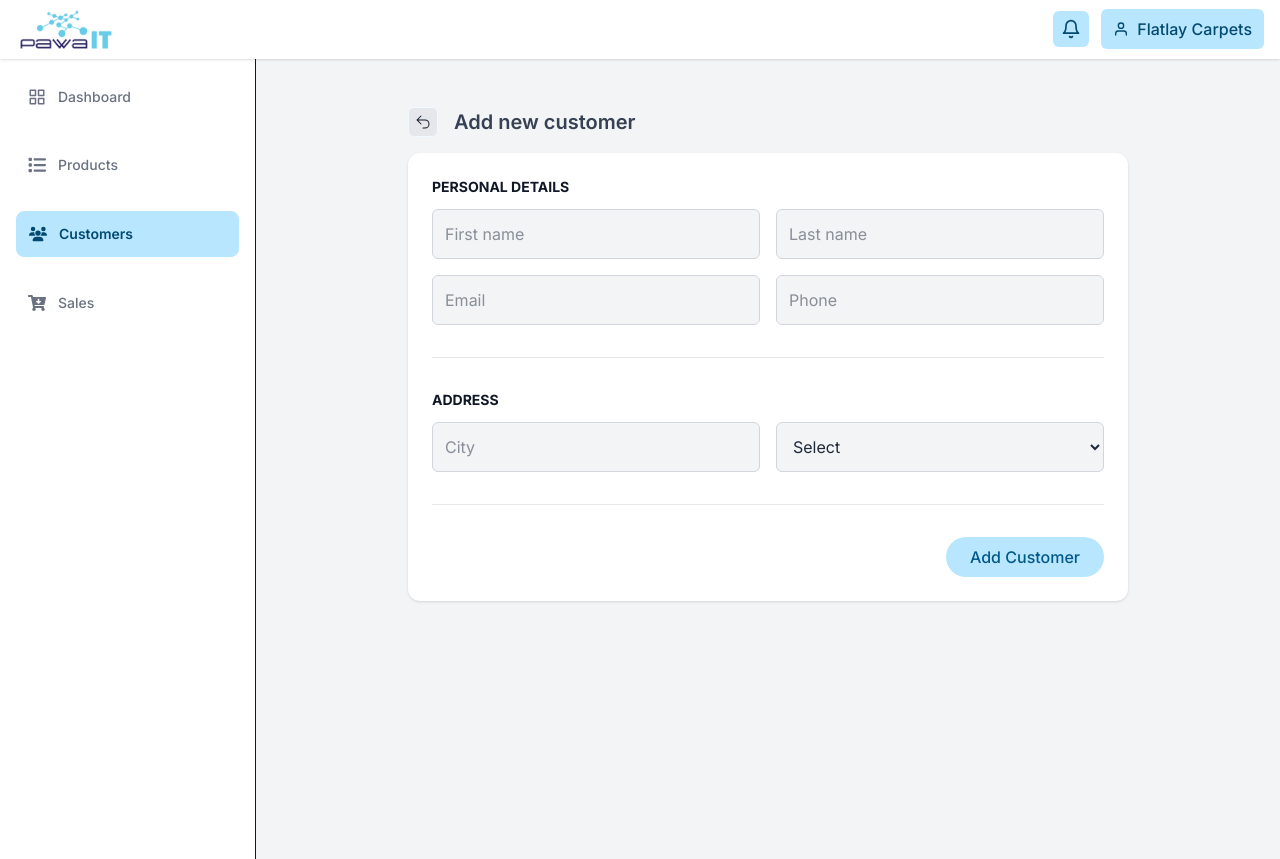
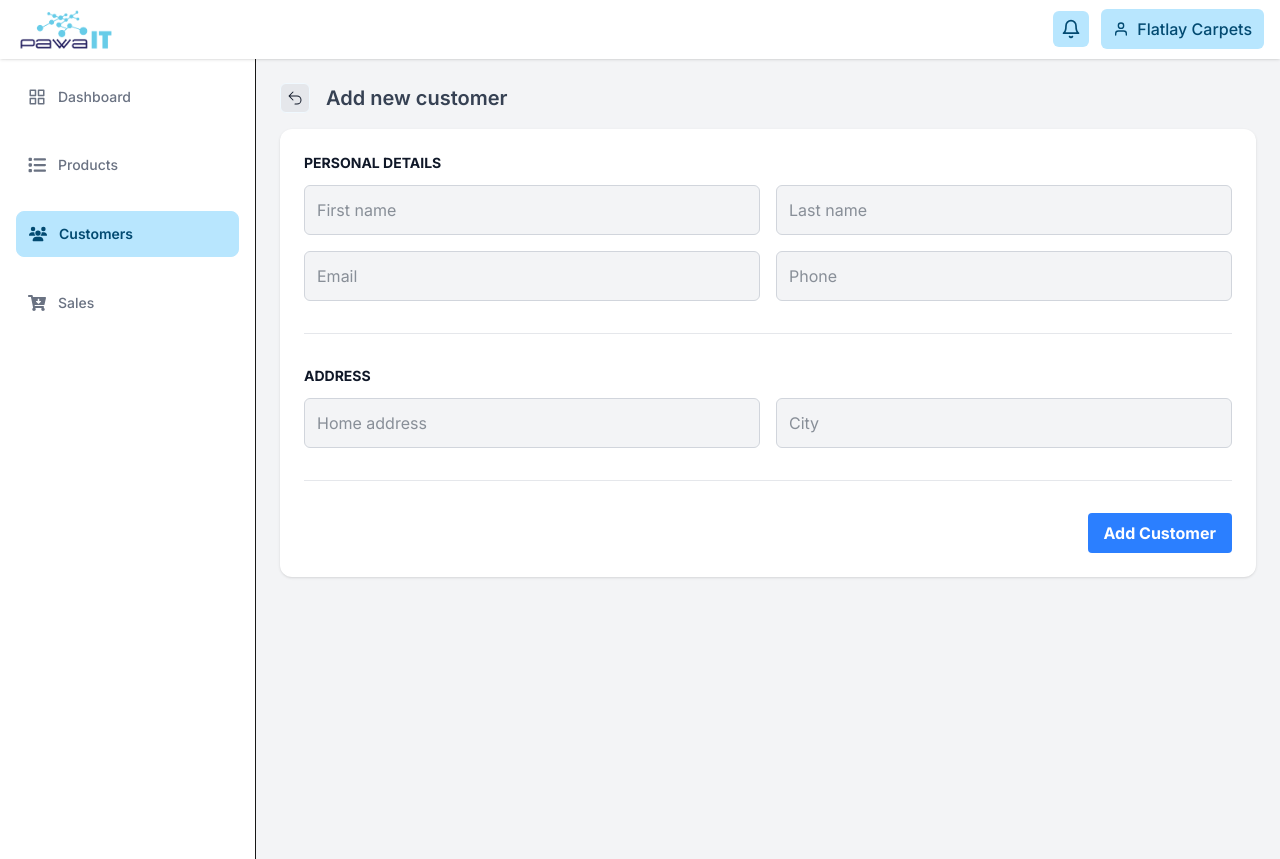
Before and after one commit to sylviachachpawa/cloud-mastery-frontend, a Next.js app: page /customers/add in a window 1280 px wide. Built offline with nearby package versions, Linux system fonts and the light colour scheme.

Commit message:
Add Customer API logic implemented

```diff
--- a/app/api.tsx
+++ b/app/api.tsx
@@ -1,4 +1,5 @@
 import axios from "axios";
+import { CustomersType } from "./types/CustomersType";
 export const API_URL = "https://cloud-mastery-backend-151675025616.us-central1.run.app/api/v1";
 
 export const getProducts = async () => {
@@ -20,3 +21,13 @@ export const getCustomers = async () => {
         return [];
     }
 };
+
+export const addCustomer = async (customer: CustomersType) => {
+    try {
+        const res = await axios.post(`${API_URL}/customers`, customer);
+        return res.data;
+    } catch (error) {
+        console.error("Error adding customer:", error);
+        return null;
+    }
+};
--- a/app/customers/add/page.tsx
+++ b/app/customers/add/page.tsx
@@ -1,20 +1,28 @@
 "use client";
 
 import { useState } from "react";
-import axios from "axios";
 import NavigationTitleBar from "@/app/components/common/NavigationTitleBar";
+import { addCustomer } from "@/app/api";
+import { CustomersType } from "@/app/types/CustomersType";
+import toast from "react-hot-toast";
+import { useRouter } from "next/navigation";
 
-export default function AddCustomer() {
-  const [form, setForm] = useState({
-    first_name: "",
-    last_name: "",
+const CustomerForm: React.FC = () => {
+  const [form, setForm] = useState<CustomersType>({
+    firstName: "",
+    lastName: "",
     email: "",
     phone: "",
     city: "",
-    country: "",
+    address: "",
+    createdAt: "",
+    id: "",
   });
 
-  // Handle input change
+  const [isLoading, setIsLoading] = useState(false);
+  const [error, setError] = useState<string | null>(null);
+  const router = useRouter();
+
   const handleChange = (
     e: React.ChangeEvent<
       HTMLInputElement | HTMLTextAreaElement | HTMLSelectElement
@@ -26,27 +34,34 @@ export default function AddCustomer() {
 
   const handleSubmit = async (e: React.FormEvent) => {
     e.preventDefault();
+    setIsLoading(true);
+    setError(null);
+
     try {
-      const res = await axios.post("/api/addCustomer", form);
-      console.log("Product added:", res.data);
-      alert("Product added successfully!");
+      const response = await addCustomer(form);
+      toast.success("Customer added successfully!");
+      router.push("/customers");
+      console.log(response);
     } catch (error) {
-      console.error("Error adding product:", error);
-      alert("Something went wrong!");
+      console.error("Error adding customer:", error);
+      toast.error(
+        error instanceof Error ? error.message : "An unexpected error occurred"
+      );
+    } finally {
+      setIsLoading(false);
     }
   };
 
   return (
-    <div className="">
-      <form onSubmit={handleSubmit} className="max-w-3xl mx-auto p-6 space-y-4">
-        {/* PRODUCT DETAILS */}
-        <div className=" flex items-center gap-4">
+    <form onSubmit={handleSubmit}>
+      <div className="flex items-center gap-4 mb-4">
         <NavigationTitleBar title="" showBack={true} />
         <h2 className="text-xl font-semibold text-gray-700">
           Add new customer
         </h2>
       </div>
-        <div className="bg-white rounded-xl shadow max-w-3xl mx-auto p-6 space-y-8">
+
+      <div className="bg-white rounded-xl shadow mx-auto p-6 space-y-8">
         <div className="border-b border-gray-200">
           <h2 className="text-sm font-bold text-gray-900 uppercase mb-3">
             Personal Details
@@ -55,17 +70,17 @@ export default function AddCustomer() {
           <div className="grid grid-cols-1 md:grid-cols-2 gap-4 mb-8">
             <input
               type="text"
-                name="first_name"
+              name="firstName"
               placeholder="First name"
-                value={form.first_name}
+              value={form.firstName}
               onChange={handleChange}
               className="w-full p-3 border border-gray-300 rounded-md bg-gray-100 text-gray-800"
             />
             <input
               type="text"
-                name="last_name"
+              name="lastName"
               placeholder="Last name"
-                value={form.last_name}
+              value={form.lastName}
               onChange={handleChange}
               className="w-full p-3 border border-gray-300 rounded-md bg-gray-100 text-gray-800"
             />
@@ -85,16 +100,23 @@ export default function AddCustomer() {
               onChange={handleChange}
               className="w-full p-3 border border-gray-300 rounded-md bg-gray-100 text-gray-800"
             />
-
           </div>
         </div>
+
         <div className="border-b border-gray-200">
           <h2 className="text-sm font-bold text-gray-900 uppercase mb-3">
             Address
           </h2>
 
           <div className="grid grid-cols-1 md:grid-cols-2 gap-4 mb-8">
-
+            <input
+              type="text"
+              name="address"
+              placeholder="Home address"
+              value={form.address}
+              onChange={handleChange}
+              className="w-full p-3 border border-gray-300 rounded-md bg-gray-100 text-gray-800"
+            />
             <input
               type="text"
               name="city"
@@ -103,31 +125,23 @@ export default function AddCustomer() {
               onChange={handleChange}
               className="w-full p-3 border border-gray-300 rounded-md bg-gray-100 text-gray-800"
             />
-              <select
-                name="country"
-                value={form.country}
-                onChange={handleChange}
-                className="w-full p-3 border border-gray-300 rounded-md bg-gray-100 text-gray-800"
-              >
-                <option defaultValue="" hidden>Select</option>
-                <option value="Kenya">Kenya</option>
-                <option value="South Africa">South Africa</option>
-                <option value="Uganda">Uganda</option>
-              </select>
           </div>
         </div>
 
-          {/* BUTTON */}
+        {error && <div className="text-red-500 text-sm">{error}</div>}
+
         <div className="flex justify-end">
           <button
             type="submit"
-              className="cursor-pointer bg-sky-200 hover:bg-sky-300 text-sky-800 font-medium py-2 px-6 rounded-full transition-transform"
+            disabled={isLoading}
+            className="bg-blue-500 hover:bg-blue-700 text-white font-bold py-2 px-4 rounded"
           >
-              Add Customer
+            {isLoading ? "Adding..." : "Add Customer"}
           </button>
         </div>
       </div>
     </form>
-    </div>
   );
-}
+};
+
+export default CustomerForm;
--- a/app/layout.tsx
+++ b/app/layout.tsx
@@ -7,6 +7,7 @@ import "./globals.css";
 import Header from "./components/Header";
 import Sidebar from "./components/Sidebar";
 import { routeMetadata } from "./lib/routeMetadata";
+import { Toaster } from "react-hot-toast";
 
 const inter = Inter({ subsets: ["latin"], variable: "--font-inter" });
 
@@ -47,6 +48,7 @@ export default function RootLayout({
         <div className="flex h-[calc(100vh-64px)]">
           <Sidebar />
           <main className="flex-1 p-6 overflow-auto bg-gray-100 h-screen">{children}</main>
+          <Toaster />
         </div>
       </body>
     </html>
--- a/app/types/CustomersType.tsx
+++ b/app/types/CustomersType.tsx
@@ -1,11 +1,10 @@
 export interface CustomersType {
-  id: number;
+  id: string;
   firstName: string;
   lastName: string;
   email: string;
   phone: string;
-  country: string;
-  address: string;
+   address: string;
   city: string;
   createdAt: string;
 }
--- a/package.json
+++ b/package.json
@@ -17,6 +17,7 @@
     "react": "^19.0.0",
     "react-apexcharts": "^1.7.0",
     "react-dom": "^19.0.0",
+    "react-hot-toast": "^2.5.2",
     "react-icons": "^5.5.0",
     "react-loading-skeleton": "^3.5.0",
     "rsuite": "^5.80.2",
```
Also changed, not shown: 1 other file (tests, documents, lock files or other folders). Lines whose indentation alone changed are shown as unchanged.
